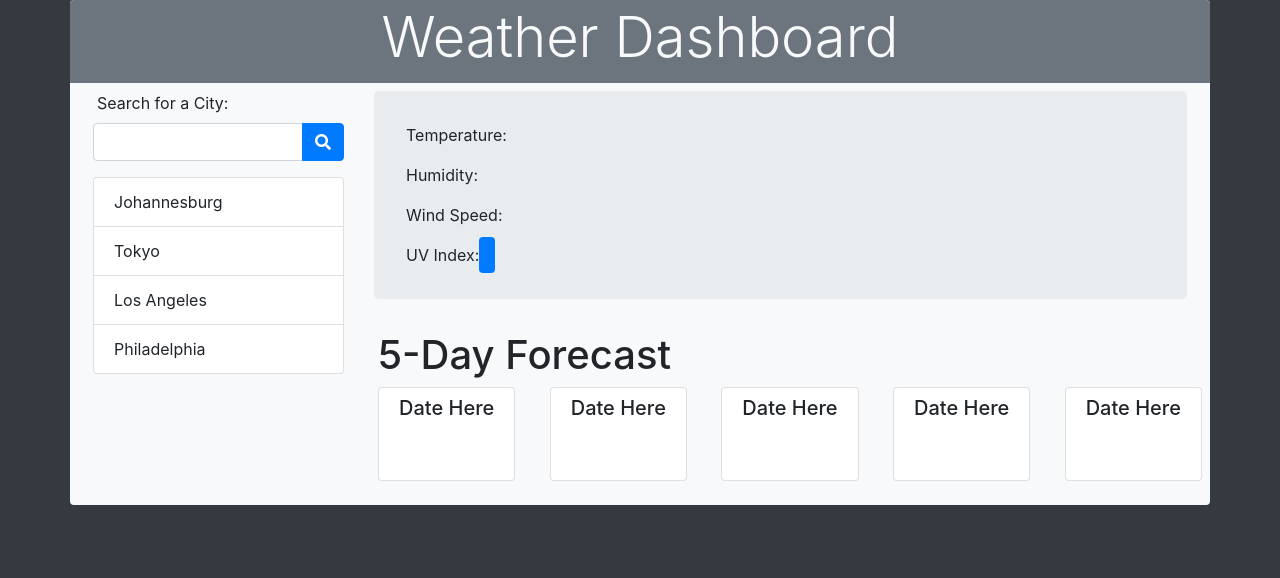
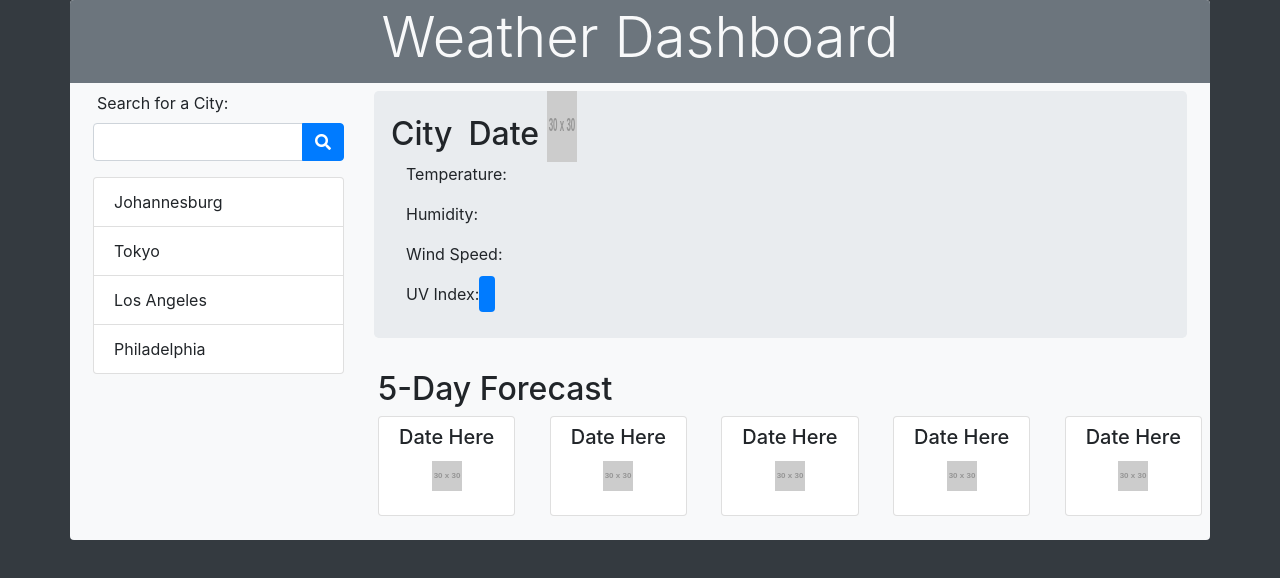
Before and after one commit to SEGH/WeatherDashboard, a plain HTML site: page index.html in a window 1280 px wide. Drawn offline with nearby package versions, Linux system fonts and the light colour scheme; no server answers; placeholder pictures from the web are drawn by us.

Commit message:
Refactored code

```diff
--- a/index.html
+++ b/index.html
@@ -1,17 +1,25 @@
 <!DOCTYPE html>
 <html lang="en">
+
 <head>
     <meta charset="UTF-8">
     <meta name="viewport" content="width=device-width, initial-scale=1.0">
     <link rel="stylesheet" href="https://stackpath.bootstrapcdn.com/bootstrap/4.3.1/css/bootstrap.min.css" />
     <link rel="stylesheet" href="https://use.fontawesome.com/releases/v5.8.1/css/all.css"
-    integrity="sha384-50oBUHEmvpQ+1lW4y57PTFmhCaXp0ML5d60M1M7uH2+nqUivzIebhndOJK28anvf" crossorigin="anonymous" />
+        integrity="sha384-50oBUHEmvpQ+1lW4y57PTFmhCaXp0ML5d60M1M7uH2+nqUivzIebhndOJK28anvf" crossorigin="anonymous" />
     <title>Weather Dashboard</title>
 </head>
+
 <body class="d-flex flex-column justify-content-center h-100 bg-dark">
+
     <main class="container bg-light rounded">
-        <header class="row bg-secondary text-center text-light p-1 rounded-top"><h1 class="display-4 col-12">Weather Dashboard</h1></header>
+
+        <header class="row bg-secondary text-center text-light p-1 rounded-top">
+            <h1 class="display-4 col-12">Weather Dashboard</h1>
+        </header>
+
         <div class="row p-2 pb-4">
+
             <div class="col-12 col-md-3">
                 <label class="ml-1" for="cityInput">Search for a City:</label>
                 <div class="input-group mb-3">
@@ -23,13 +31,15 @@
                 <ul class="list-group flex-row flex-wrap flex-md-column">
                 </ul>
             </div>
-            <section class="col-12 col-md-9">
+
+            <div class="col-12 col-md-9">
+
                 <section class="d-flex flex-column jumbotron pt-0 pb-3 mt-4 mt-md-0">
 
                     <div class="row pl-3 pl-md-0">
-                        <h2 class="pt-4 mr-3" id="cityName"></h2>
-                        <h2 id="jumboDate" class="pt-4 mr-2"></h2>
-                        <img id="currentImage" >
+                        <h2 class="pt-4 mr-3" id="cityName">City</h2>
+                        <h2 id="jumboDate" class="pt-4 mr-2">Date</h2>
+                        <img id="currentImage" src="https://via.placeholder.com/30" alt="weather icon">
                     </div>
                     <p>Temperature: <span id="jumboTemp"></span></p>
                     <p>Humidity: <span id="jumboHumid"></span></p>
@@ -37,55 +47,66 @@
                     <p>UV Index: <span id="jumboUV" class="rounded bg-primary p-2 text-white"></span></p>
 
                 </section>
-                <h1 class="row ml-1">5-Day Forecast</h1>
+
+                <h2 class="row ml-1">5-Day Forecast</h2>
                 <div class="row d-flex justify-content-between ml-md-1" id="cardDeck">
+
                     <div class="card col-6 col-lg-2 p-0">
                         <div class="card-body p-2 text-center">
                             <h5 class="card-title">Date Here</h5>
-                            <img class="fiveDayImage" src="" />
+                            <img class="fiveDayImage" src="https://via.placeholder.com/30" alt="weather icon" />
                             <p class="card-text cardTemp"></p>
                             <p class="card-text cardHum"></p>
                         </div>
                     </div>
+
                     <div class="card col-6 col-lg-2 p-0">
                         <div class="card-body p-2 text-center">
                             <h5 class="card-title">Date Here</h5>
-                            <img class="fiveDayImage" src="" />
+                            <img class="fiveDayImage" src="https://via.placeholder.com/30" alt="weather icon" />
                             <p class="card-text cardTemp"></p>
                             <p class="card-text cardHum"></p>
                         </div>
                     </div>
+
                     <div class="card col-6 col-lg-2 p-0">
                         <div class="card-body p-2 text-center">
                             <h5 class="card-title">Date Here</h5>
-                            <img class="fiveDayImage" src="" />
+                            <img class="fiveDayImage" src="https://via.placeholder.com/30" alt="weather icon" />
                             <p class="card-text cardTemp"></p>
                             <p class="card-text cardHum"></p>
                         </div>
                     </div>
+
                     <div class="card col-6 col-lg-2 p-0">
                         <div class="card-body p-2 text-center">
                             <h5 class="card-title">Date Here</h5>
-                            <img class="fiveDayImage" src="" />
+                            <img class="fiveDayImage" src="https://via.placeholder.com/30" alt="weather icon" />
                             <p class="card-text cardTemp"></p>
                             <p class="card-text cardHum"></p>
                         </div>
                     </div>
+
                     <div class="card col-6 col-lg-2 p-0">
                         <div class="card-body p-2 text-center">
                             <h5 class="card-title">Date Here</h5>
-                            <img class="fiveDayImage" src="" />
+                            <img class="fiveDayImage" src="https://via.placeholder.com/30" alt="weather icon" />
                             <p class="card-text cardTemp"></p>
                             <p class="card-text cardHum"></p>
                         </div>
                     </div>
+
                 </div>
-            </section>
+
+            </div>
+
         </div>
+
     </main>
 
     <script src="https://cdnjs.cloudflare.com/ajax/libs/jquery/3.2.1/jquery.min.js"></script>
     <script src="https://cdnjs.cloudflare.com/ajax/libs/moment.js/2.24.0/moment.min.js"></script>
     <script src="script.js"></script>
 </body>
+
 </html>
```
Also changed, not shown: script.js (+5 -5 lines).
